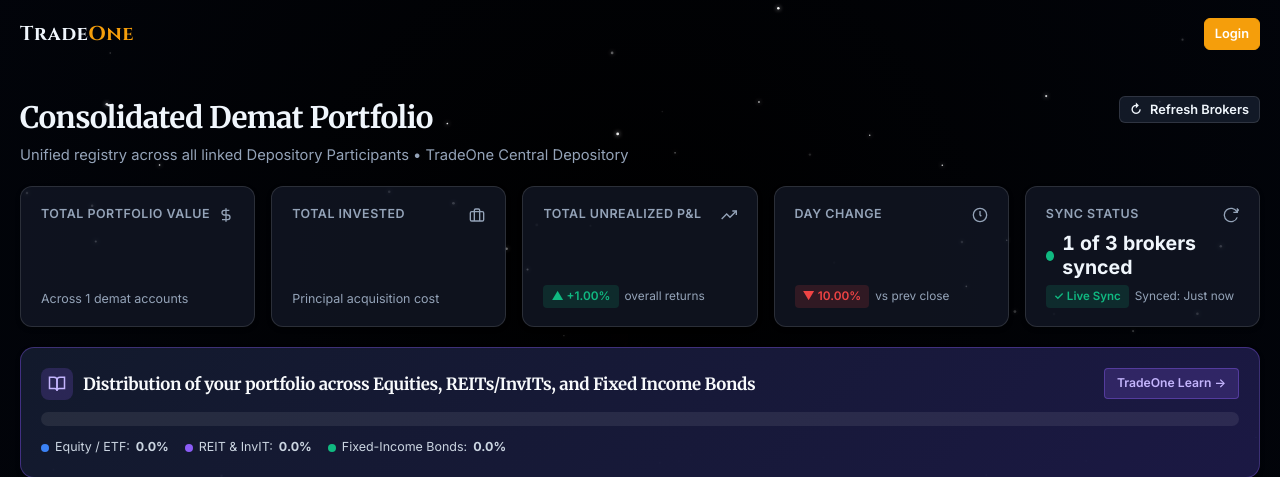
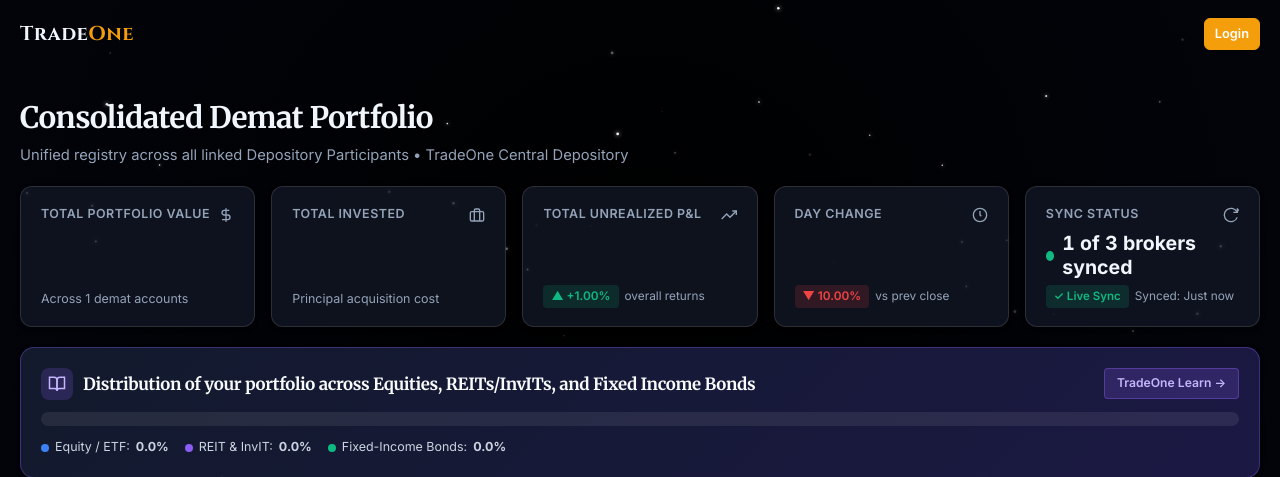
Before and after one commit to Radhikakalbhor/TradeOne, a Python web app: template app/templates/dashboard.html in a window 1280 px wide. Shown: the top 477 px of the page. Run offline with Jinja, Linux system fonts and the light colour scheme; the template is opened without the code that fills it: most values are stand-ins (such as "Sample title", 1, 10 or a date in 2020).

Commit message:
Updated project files

```diff
--- a/app/templates/dashboard.html
+++ b/app/templates/dashboard.html
@@ -385,14 +385,6 @@
         <span>Consolidated Demat Portfolio</span>
       </h1>
       <p class="page-subtitle">Unified registry across all linked Depository Participants &bull; TradeOne Central Depository</p>
-    </div>
-    <div style="display: flex; gap: 10px; align-items: center; flex-wrap: wrap;">
-      <form method="POST" action="/accounts/sync-all" style="margin: 0;" id="form-refresh-now">
-        <button type="submit" class="btn btn-secondary btn-sm" id="btn-refresh-now" aria-label="Refresh connected broker holdings">
-          <span id="refresh-spinner-icon" style="display: inline-block;">↻</span>
-          <span id="refresh-button-text">Refresh Brokers</span>
-        </button>
-      </form>
     </div>
   </div>
 
```
